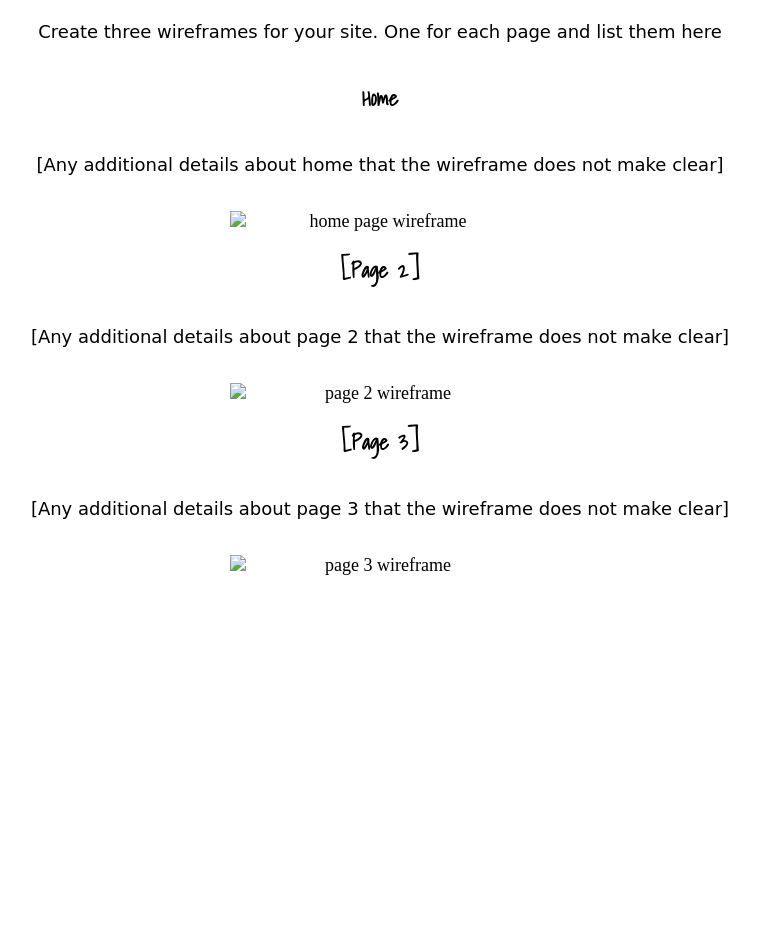
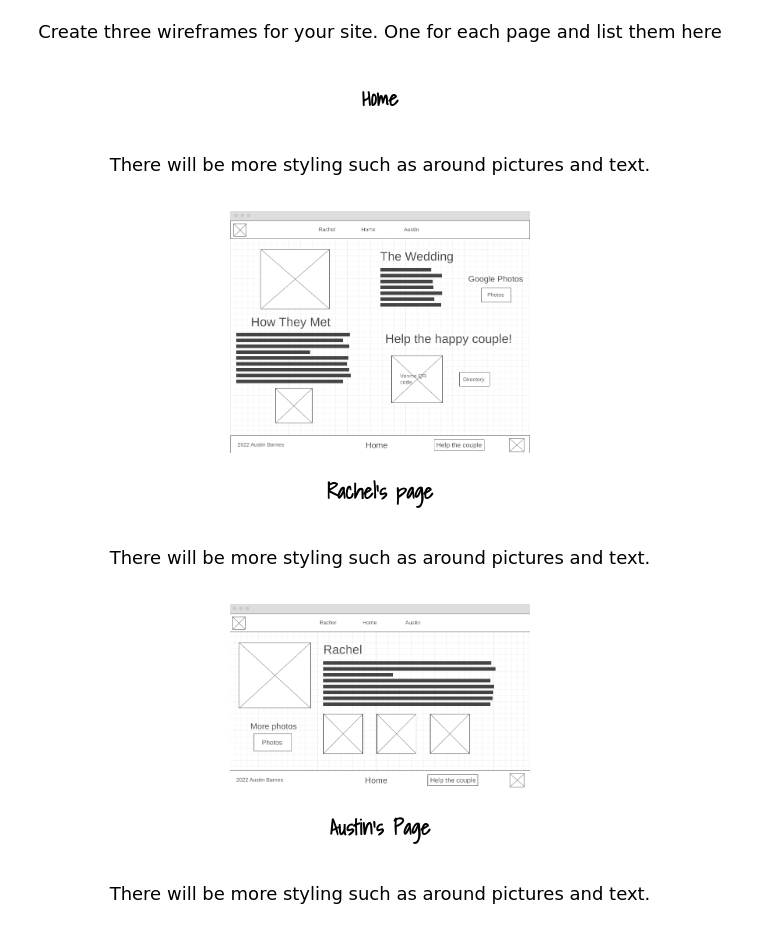
Before and after one commit to Auzfest/www, a plain HTML site: page site-plan.html in a window 1280 px wide. Shown: the part 5818-6743 px from the top of the page, without its empty margins (260-1019 px from the left). Before the commit the page ends 6466 px from the top, so only its background shows below. Drawn offline with Linux system fonts and the light colour scheme.

Commit message:
Personal site plan finish

```diff
--- a/site-plan.html
+++ b/site-plan.html
@@ -245,21 +245,21 @@
 
       <h3>Home</h3>
       <p>
-        [Any additional details about home that the wireframe does not make clear]
+        There will be more styling such as around pictures and text.
       </p>
-      <img src="#" alt="home page wireframe">
+      <img src="images/MainPageWireframe.png" alt="home page wireframe">
 
-      <h3>[Page 2]</h3>
+      <h3>Rachel's page</h3>
       <p>
-        [Any additional details about page 2 that the wireframe does not make clear]
+        There will be more styling such as around pictures and text.
       </p>
-      <img src="#" alt="page 2 wireframe">
+      <img src="images/Subpage1Wireframe.png" alt="page 2 wireframe">
 
-      <h3>[Page 3]</h3>
+      <h3>Austin's Page</h3>
       <p>
-        [Any additional details about page 3 that the wireframe does not make clear]
+        There will be more styling such as around pictures and text.
       </p>
-      <img src="#" alt="page 3 wireframe">
+      <img src="images/Subpage2Wireframe.png" alt="page 3 wireframe">
   </main>
 </body>
 
```
Also changed, not shown: images/MainPageWireframe.png (added), images/Subpage1Wireframe.png (added), images/Subpage2Wireframe.png (added).
